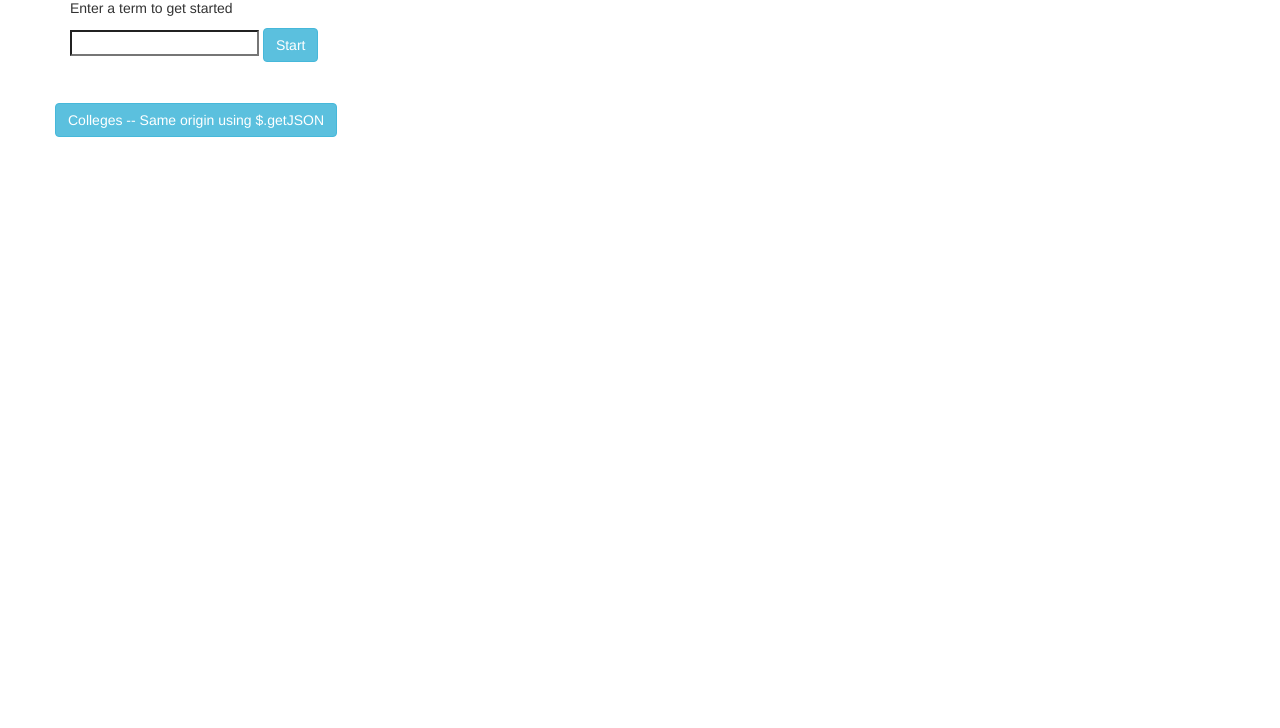
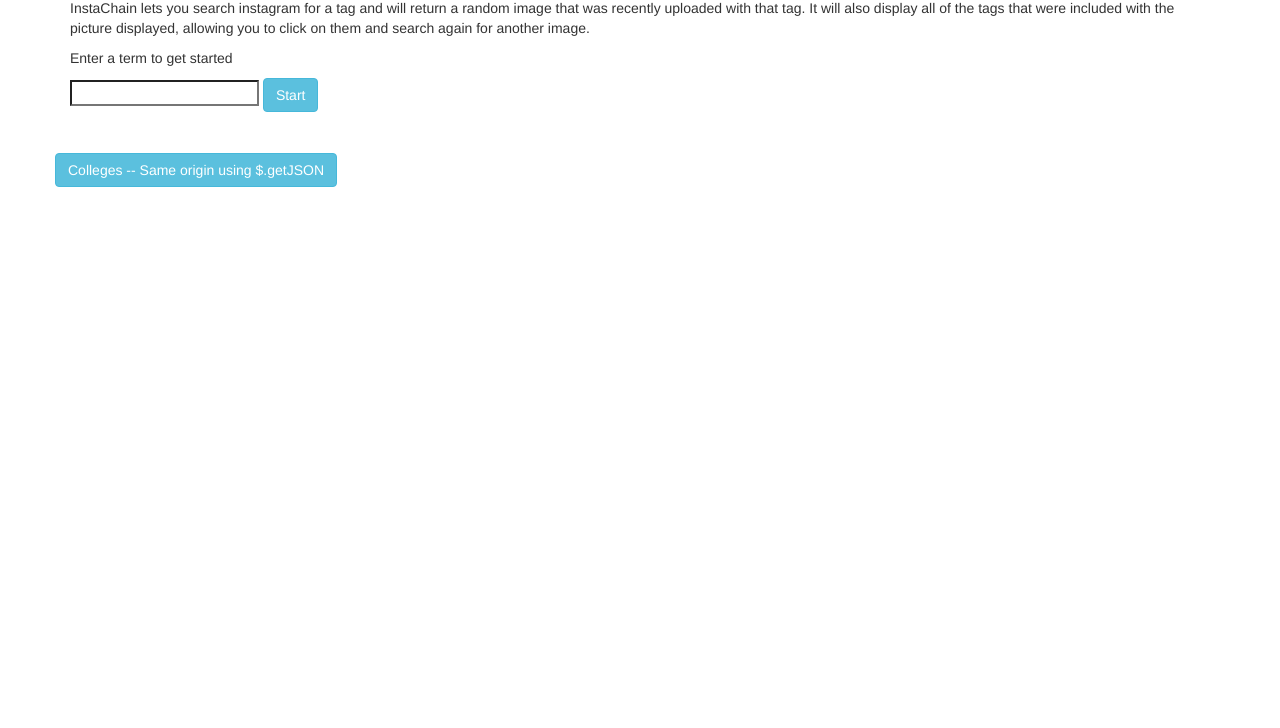
Before and after one commit to AEgan/instachain, a plain HTML site: page index.html in a window 1280 px wide. Shown: the part 72-800 px from the top of the page. Drawn offline with Linux system fonts and the light colour scheme.

Commit message:
commented the code

```diff
--- a/index.html
+++ b/index.html
@@ -1,6 +1,7 @@
 <!DOCTYPE html>
 <html>
   <head>
+    <!-- stylesheets and javascript files -->
     <script type="text/javascript" src="jquery-2.0.2.js"></script>
     <script type="text/javascript" src="application.js"></script>
     <link rel="stylesheet" type="text/css" href="bootstrap.css">
@@ -10,7 +11,9 @@
       <div class="container">
         <div class="row">
           <div class="col-lg-12">
+            <!-- Instagram search instruction and fields -->
             <h1>InstaChain</h1>
+            <p>InstaChain lets you search instagram for a tag and will return a random image that was recently uploaded with that tag. It will also display all of the tags that were included with the picture displayed, allowing you to click on them and search again for another image.</p>
             <p id="intro">Enter a term to get started</p>
             <form id="f1">
               <input id="playTag" type="text" name="tag">
@@ -20,9 +23,11 @@
         </div>
         <div class="row">
           <div class="col-lg-8">
+            <!-- Location where the photos will be placed -->
             <div id="photos"></div>
           </div>
           <div class="col-lg-4">
+            <!-- Location where the tags will be placed, to the right of the photos -->
             <div id="tags"></div>
           </div>
         </div>
```
Also changed, not shown: application.js (+7 -0 lines).
